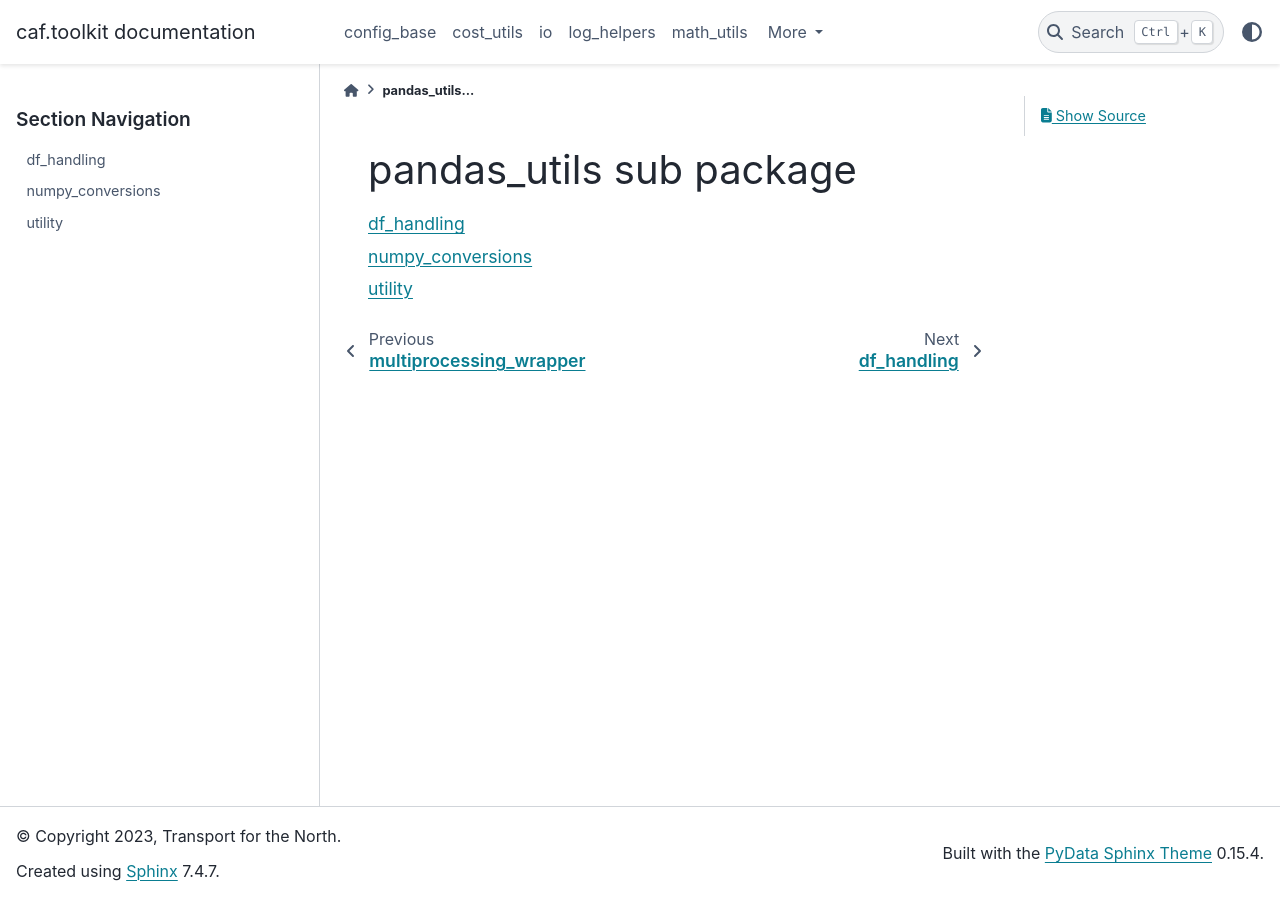
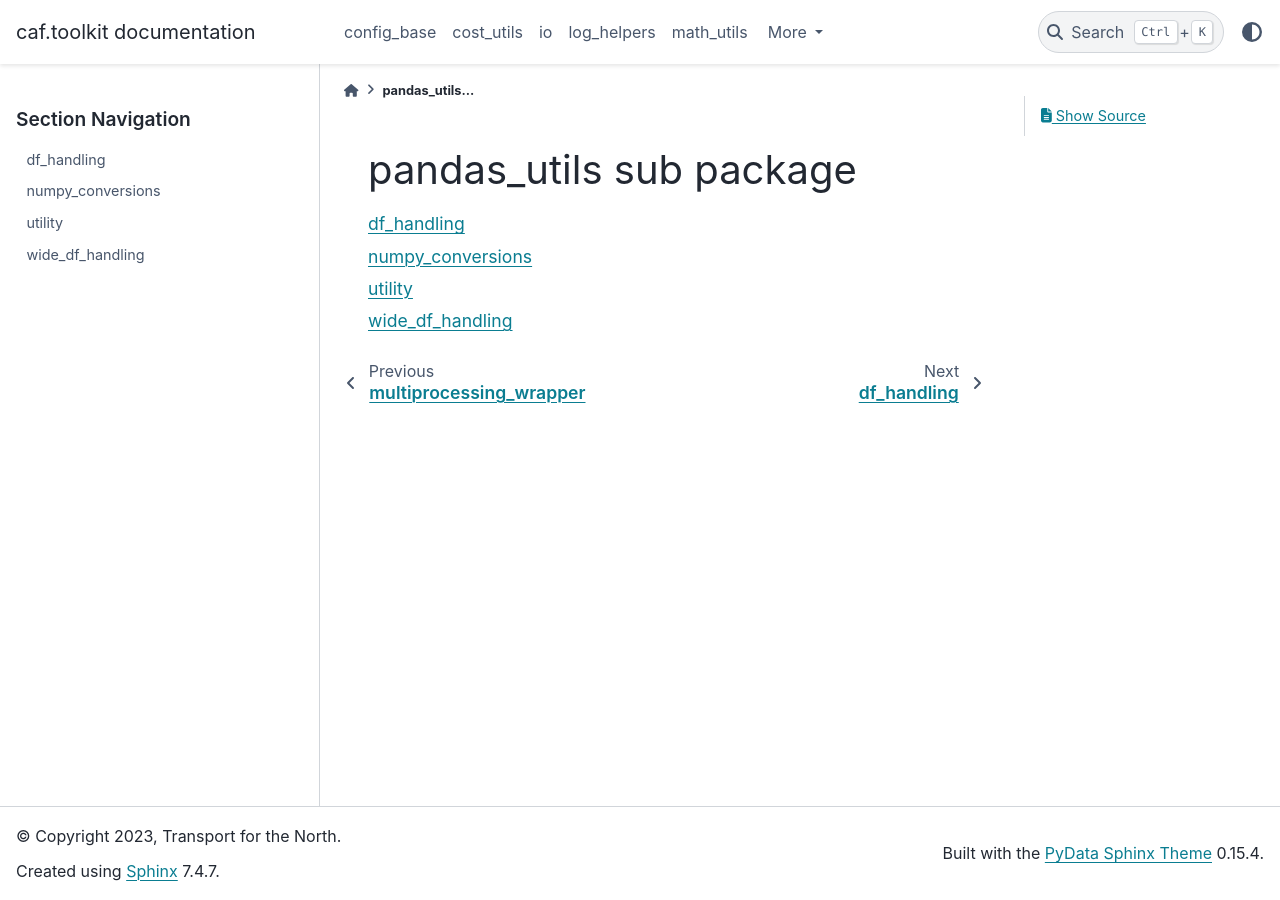
Before and after one commit to Transport-for-the-North/caf.toolkit, a Sphinx documentation site: the page built from docs/pandas_utils.rst, in a window 1280 px wide. Built offline with Sphinx 7.4.7 and the PyData theme 0.15.4, drawn with Linux system fonts in a browser that asks for light colours.

Commit message:
[docs] Added new page

```diff
--- a/docs/pandas_utils.rst
+++ b/docs/pandas_utils.rst
@@ -7,3 +7,4 @@ pandas_utils sub package
     df_handling
     numpy_conversions
     utility
+    wide_df_handling
--- /dev/null
+++ b/docs/wide_df_handling.rst
@@ -0,0 +1,5 @@
+wide_df_handling
+===========
+
+.. automodapi:: pandas_utils.wide_df_handling
+    :no-heading:
```
